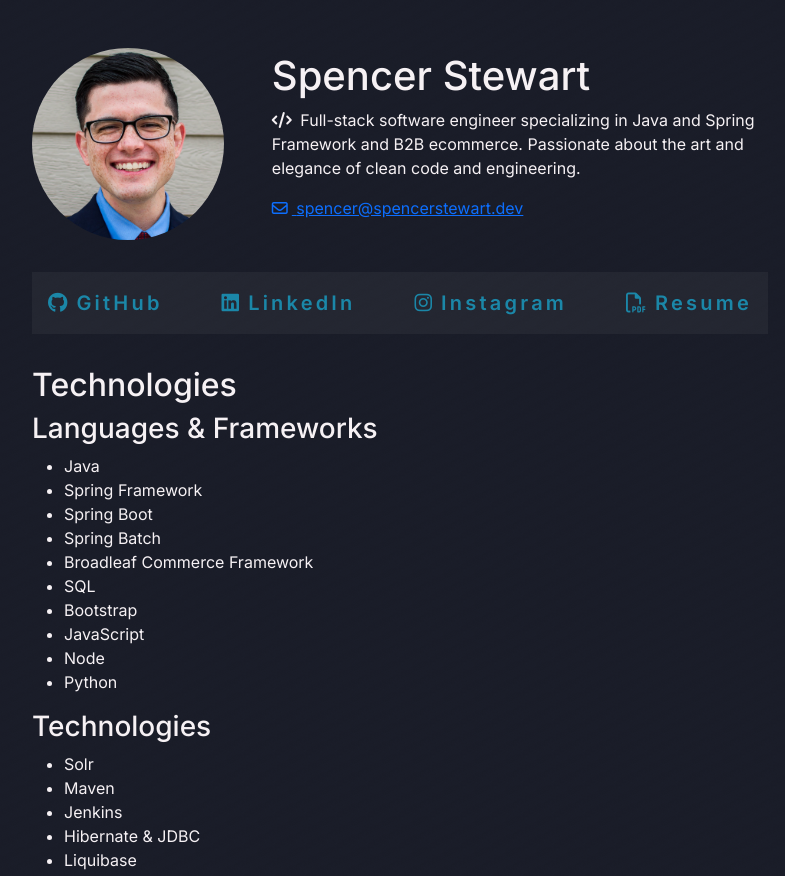
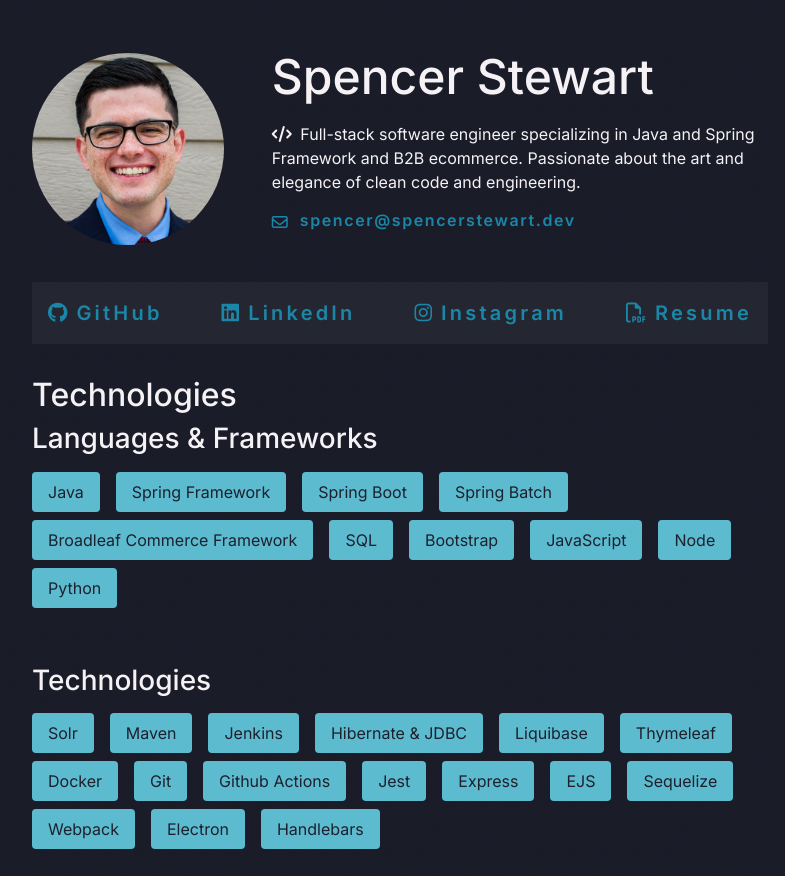
Before and after one commit to spencerjstewart/resume, a website: page index.html in a window 1280 px wide. Shown: the top 876 px of the page, without its empty margins (240-1025 px from the left). Drawn offline with nearby package versions, Linux system fonts and the light colour scheme.

Commit message:
style: add initial styling to technologies, experience, and projects section

```diff
--- a/main.css
+++ b/main.css
@@ -1,10 +1,10 @@
 :root {
     font-size: 16px;
-    --color-brand: #1B87A8;
-    --color-light-shade: #F6F1F4;
-    --color-dark-shade: #1D202D;
-    --color-light-accent: #5DBBD0;
-    --color-dark-accent: #777B6D;
+    --color-brand: #1b87a8;
+    --color-light-shade: #f6f1f4;
+    --color-dark-shade: #1d202d;
+    --color-light-accent: #5dbbd0;
+    --color-dark-accent: #777b6d;
 }
 
 *:not([class^="fa"]) {
@@ -12,9 +12,13 @@
 }
 
 body {
-    background-image: url('60-lines.png');
+    background-image: url("60-lines.png");
     background-color: var(--color-dark-shade) !important;
     color: var(--color-light-shade) !important;
+}
+
+i {
+    margin-right: 0.25rem;
 }
 
 main.container {
@@ -38,10 +42,43 @@
 
 .main-header-info {
     margin-left: 3rem;
+    display: flex;
+    flex-direction: column;
 }
 
-i {
-    margin-right: 0.25rem;
+.main-header-info__name {
+    font-size: 3rem;
+    margin-top: 0;
+    margin-bottom: 1rem;
+}
+
+.main-header-info__email {
+
+}
+
+.main-header-info__email-link {
+    color: var(--color-brand);
+    font-weight: 600;
+    position: relative;
+    left: -0.5rem;
+    padding: 0.5rem;
+    text-decoration: none;
+    transition: color 0.2s ease-in,
+    background-color 0.2s ease-in;
+}
+
+.main-header-info__email-link:hover {
+    background-color: var(--color-light-shade);
+}
+
+.main-header-info__email-link > i {
+    margin-right: 0.5rem;
+}
+
+.main-header-info__email-link > span {
+    letter-spacing: 0.1rem;
+    position: relative;
+    top: -0.1rem;
 }
 
 .navigation__list {
@@ -63,7 +100,7 @@
     padding: 1rem;
     color: var(--color-brand);
     font-weight: 600;
-    transition: color 0.2s ease-in, background-color 0.2s ease-in;
+    transition: background-color 0.2s ease-in;
 }
 
 .navigation__item:hover {
@@ -76,3 +113,81 @@
     letter-spacing: 0.2rem;
     color: inherit;
 }
+
+.tech-stack,
+.experience,
+.projects {
+    margin-bottom: 3rem;
+}
+
+.tech-stack h3,
+.project-card h3 {
+    margin-bottom: 1rem;
+}
+
+.tech-stack ul {
+    list-style: none;
+    padding-left: 0;
+}
+
+.tech-stack li {
+    margin-bottom: 0.5rem;
+}
+
+.tech-stack-content {
+    display: flex;
+    flex-direction: column;
+}
+
+.tech-stack-category {
+    margin-bottom: 2rem;
+}
+
+.tech-stack-category h3 {
+    margin-bottom: 1rem;
+}
+
+.tech-stack-category ul {
+    list-style: none;
+    padding-left: 0;
+    display: flex;
+    flex-wrap: wrap;
+}
+
+.tech-stack-category li {
+    margin-right: 1rem;
+    margin-bottom: 0.5rem;
+    padding: 0.5rem 1rem;
+    background-color: var(--color-light-accent);
+    color: var(--color-dark-shade);
+    border-radius: 4px;
+}
+
+.timeline-item {
+    margin-bottom: 2rem;
+}
+
+.timeline-date {
+    font-style: italic;
+    color: var(--color-dark-accent);
+}
+
+.timeline-content {
+    margin-top: 1rem;
+}
+
+.timeline-content h5 {
+    margin-top: 1.5rem;
+    margin-bottom: 1rem;
+}
+
+.timeline-content ul {
+    margin-bottom: 0;
+}
+
+.project-card {
+    background-color: var(--color-light-shade);
+    padding: 1.5rem;
+    border-radius: 4px;
+    color: var(--color-dark-shade);
+}
```
